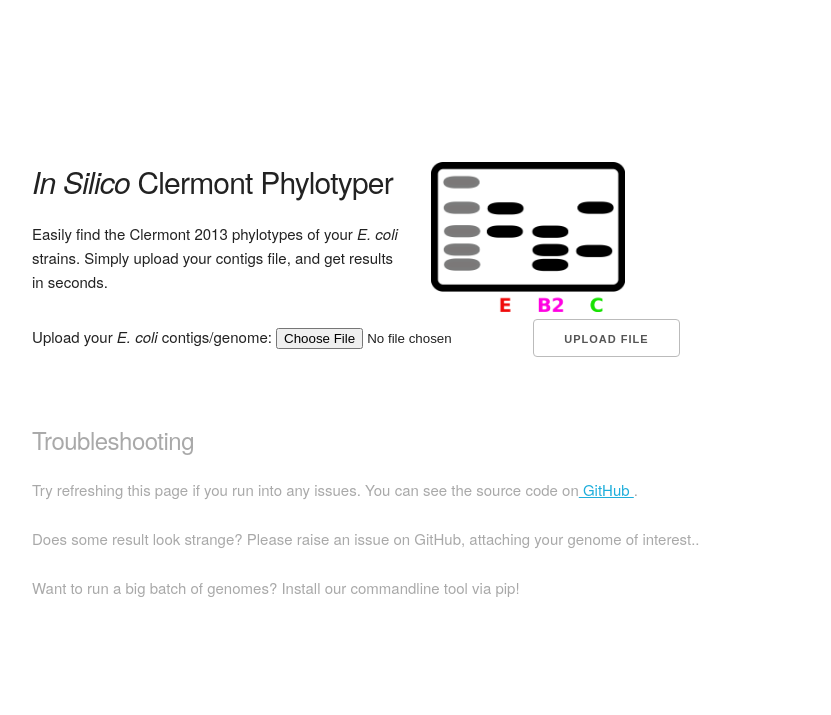
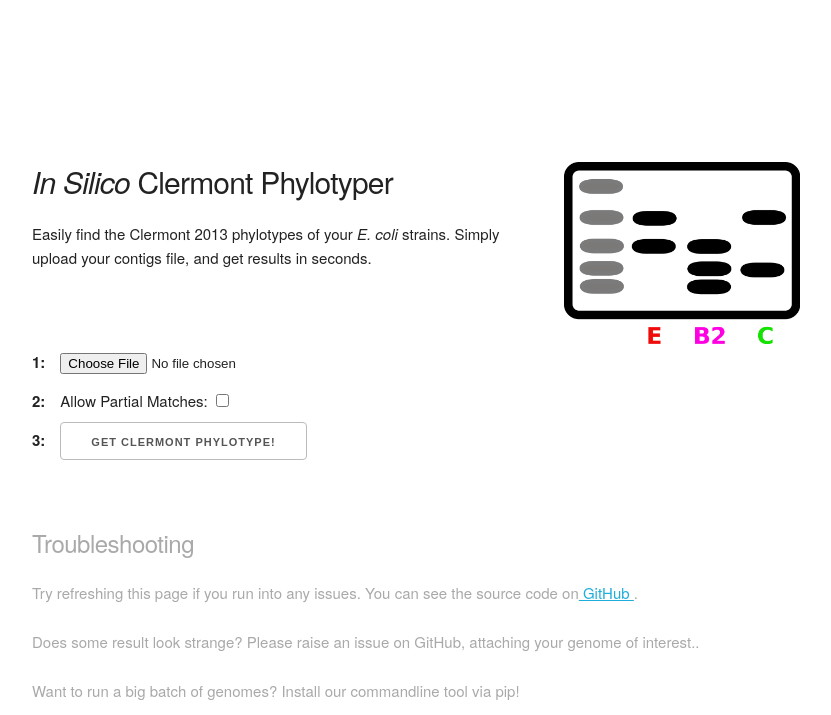
Before and after one commit to nickp60/EzClermont, a Flask app: page / in a window 1280 px wide. Shown: the top 715 px of the page, without its empty margins (224-1055 px from the left). Run offline with Flask 2, Linux system fonts and the light colour scheme; some libraries are stand-ins or nearby versions.

Commit message:
preparing to deploy webapp; bump version

```diff
--- a/clermontpcr/_version.py
+++ b/clermontpcr/_version.py
@@ -1 +1 @@
-__version__ = '0.2.0'
+__version__ = '0.3.0'
--- a/webapp/clermontwebapp.py
+++ b/webapp/clermontwebapp.py
@@ -40,7 +40,7 @@ def index():
     # return render_template("template.html", content=content) #
     if request.method == 'POST':
         print(request.form['submit'])
-        if request.form['submit'] == "Upload File" :
+        if request.form['submit'] == "Get Clermont Phylotype!" :
             # for secure filenames. Read the documentation.
             file = request.files['myfile']
             filename = secure_filename(file.filename)
@@ -57,26 +57,29 @@ def index():
                 addn_lines = 0
             header = "Here is the first bit of your file:"
             session["LOADED"] = True
+
+            ###   Now lets run the main function
+            if os.path.isfile(tmpfile):
+                print(tmpfile)
+                results, profile  = runcler(
+                    contigsfile=tmpfile,
+                    #ignore_control=request.form.get('allowcontrolfails'),
+                    ignore_control=False,
+                    partial=request.form.get('allowpartial')
+                )
+            else:
+                raise ValueError("clicky clicky clicky;  select a file first")
+            ###
             return render_template(
                 'alt.html',
                 header=header,
                 content=teaser,
+                results=results,
+                profile=profile,
                 nlines="...and %d more lines" % addn_lines
             )
-        elif request.form['submit'] == "Get Clermont Phylotype" :
-            tmpfile = get_tmpfile_path()
-            print(tmpfile)
-            if os.path.isfile(tmpfile):
-                print(tmpfile)
-                return runcler(
-                    contigsfile=tmpfile,
-                    ignore_control=request.form.get('allowcontrolfails'),
-                    partial=request.form.get('allowpartial')
-                )
-            else:
-                raise ValueError("clicky clicky clicky;  select a file first")
         else:
-            raise ValueError
+            pass
     else:
         return render_template("alt.html")
 
@@ -91,11 +94,7 @@ def runcler(contigsfile, ignore_control=False, partial=False):
         results = str("Control fail!  Are you sure this is E. coli? " +
                       "Please contact the support team")
         profile = ""
-    session["FINISHED"] = True
-    return render_template(
-        "alt.html",
-        profile=profile,
-        results=results)
+    return (results, profile)
 
 if __name__ == "__main__":
     # session['tmpdir'] = tempfile.mkdtemp("clerpcr_tmps")
--- a/webapp/templates/alt.html
+++ b/webapp/templates/alt.html
@@ -3,19 +3,24 @@
   <!-- Primary Page Layout –––––––––––––––––––––––––––––––––––––––––––––––––– -->
 <div class="container">
   <div class="row">
-    <div class="one-half column" style="margin-top: 20%">
+    <div class="eight columns" style="margin-top: 20%">
       <h4><i>In Silico</i> Clermont Phylotyper</h4>
       <p>Easily find the Clermont 2013 phylotypes of your <i>E. coli</i> strains. Simply upload your contigs file, and get results in seconds. </p>
     </div>
-    <div class="one-half column" style="margin-top: 20%">
-      <img src="{{url_for('static', filename='clermontPCR.png')}}" height="150" />
+    <div class="four columns columns" style="margin-top: 20%">
+      <a href="https://github.com/nickp60/clermontpcr" target="_blank">
+	<img src="{{url_for('static', filename='clermontPCR.png')}}"
+	     style='width:100%;' border="0" alt="Null">
+      </a>
     </div>
   </div>
   <!-- Input Buttons -->
   <div class="row">
     <form action="" method="POST" enctype="multipart/form-data">
-      Upload your <i>E. coli</i> contigs/genome: <input type="file" name="myfile">
-      <input type="submit" name="submit" value="Upload File" >
+      <b>1:</b>&emsp;<input type="file" name="myfile"><br>
+      <b>2:</b>&emsp;Allow Partial Matches: <input type="checkbox" name="allowpartial" unchecked><br>
+      <b>3:</b>&emsp;<input type="submit" name="submit" value="Get Clermont Phylotype!" >
+
     </form>
   </div>
 
@@ -25,15 +30,6 @@
     <pre>{{ nlines }}</pre>
   </div>
   {% if session['LOADED'] %}
-    <div class="row"  style='color:black'>
-      <form action="" method="POST" enctype="multipart/form-data">
-	<!-- Ignore TrpBA Control Fails <input type="checkbox" name="allowcontrolfails" unchecked><br> -->
-	Allow Partial Matches <input type="checkbox" name="allowpartial" unchecked><br>
-	<input type="submit" name="submit" value="Get Clermont Phylotype">
-      </form>
-    </div>
-  {% endif %}
-  {% if session['FINISHED'] %}
     <div class="row"  style='color:black'>
       <h5>Profile:</h5>
       <pre>{{ profile }}</pre>
```
Also changed, not shown: README.md, 1 other file.
